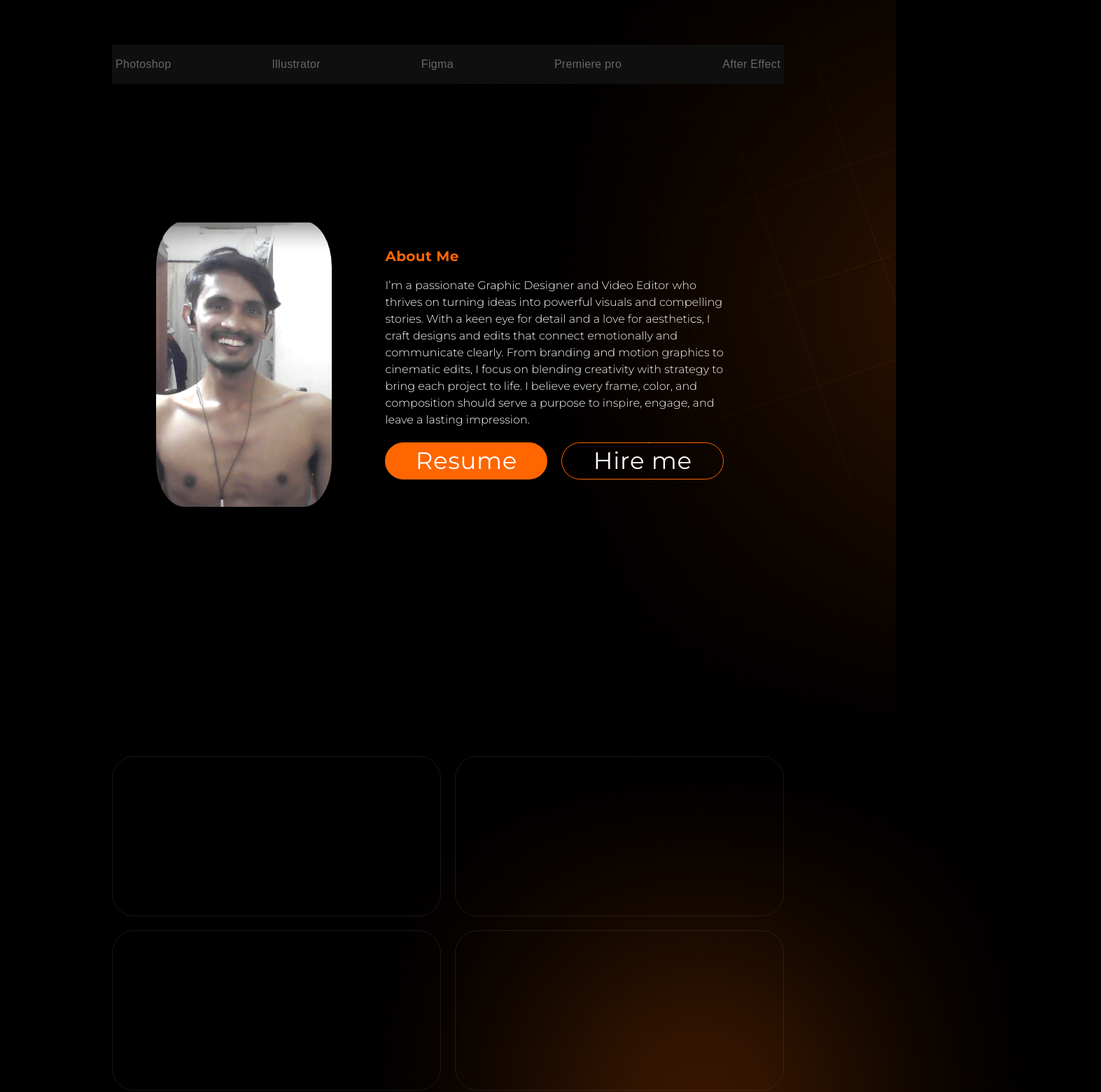
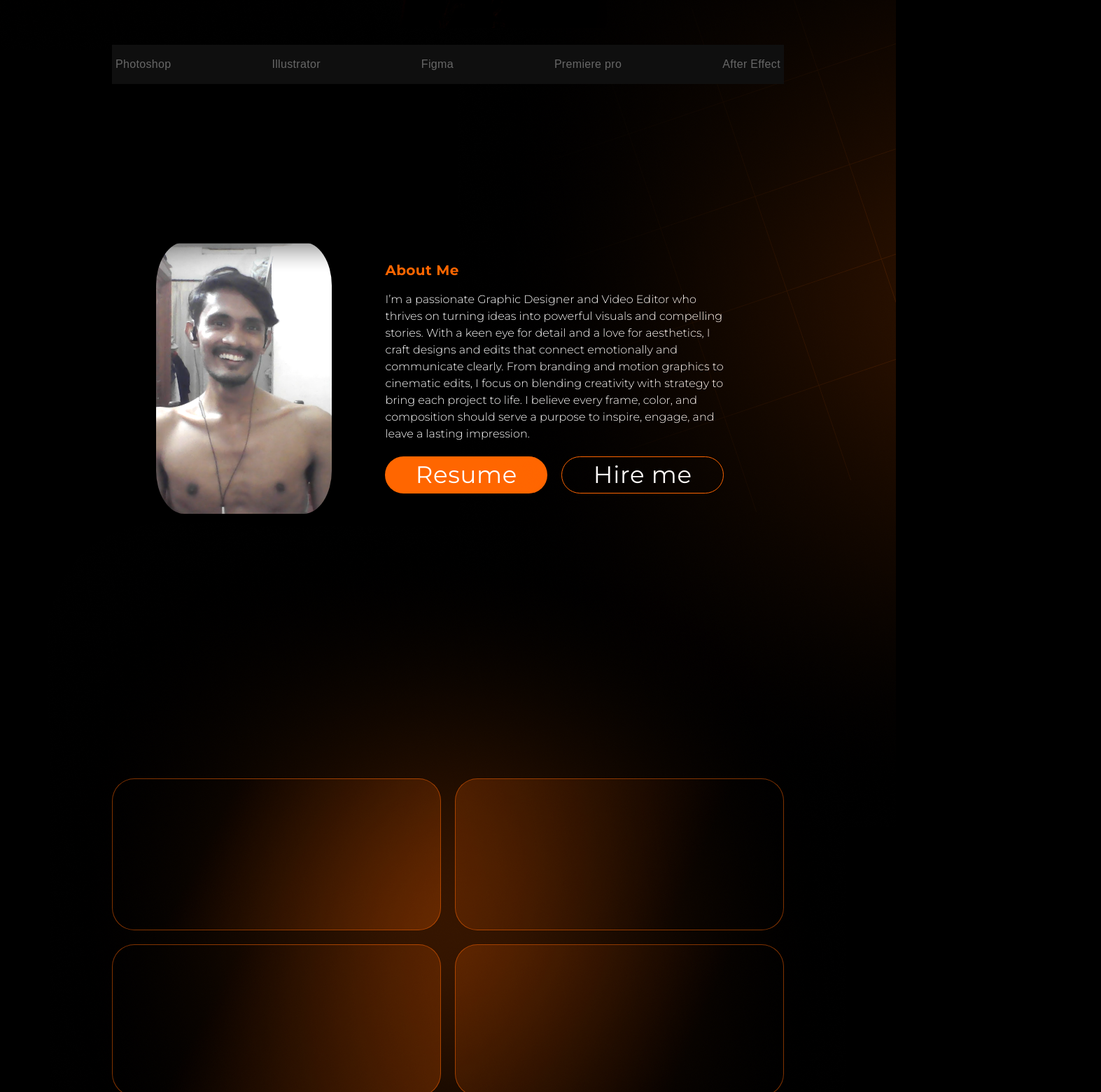
Before and after one commit to hrithic-raj/GraphicDesigner-Portfolio, a Next.js app: page / in a window 1280 px wide. Shown: the part 680-2240 px from the top of the page at 70% size, 1573 px wide, since content can reach past the window. Built offline with nearby package versions, Linux system fonts and the light colour scheme.

Commit message:
for portfolio section a simple structure is complete

```diff
--- a/src/components/About.tsx
+++ b/src/components/About.tsx
@@ -1,7 +1,7 @@
 import aboutPhoto from '../assets/about.png';
 function About() {
   return (
-    <div id="about" className="h-screen w-full bg-[#00000]">
+    <div id="about" className="h-screen w-full bg-[#00000] pt-10">
       <div className="flex justify-center items-center h-full w-full">
         {/* About Box */}
         <div className="flex justify-between items-center min-h-1/2 h-[60%] w-[70%]">
--- a/src/components/Portfolio.tsx
+++ b/src/components/Portfolio.tsx
@@ -2,20 +2,27 @@
 import glowMiddle from '../assets/glow-last-middle.png';
 function Portfolio() {
   return (
-    <div id="portfolio" className="relative h-screen w-full bg-[#00000] border-b-2">
+    <div id="portfolio" className="relative h-screen w-full bg-[#00000] border-b-2 pt-10">
       <img
         src={glowMiddle.src}
         draggable={false}
         onDragStart={(e) => e.preventDefault()}
         onMouseDown={(e) => e.preventDefault()}
-        className="absolute top-[10%] left-1/3 object-contain pointer-events-none select-none z-1"
+        className="absolute top-1/2 left-1/2 -translate-x-1/2 -translate-y-1/2 object-contain pointer-events-none select-none z-1"
       />
       <div className="flex justify-center items-center h-full w-full">
         <div className="grid grid-cols-2 grid-rows-2 h-[60%] w-3/4 gap-5">
-          <div className="border w-full h-full rounded-4xl"></div>
-          <div className="border w-full h-full rounded-4xl"></div>
-          <div className="border w-full h-full rounded-4xl"></div>
-          <div className="border w-full h-full rounded-4xl"></div>
+          {/* <div className="border w-full h-full rounded-4xl
+            bg-linear-to-br from-[#000000] from-0% via-[#000000] via-50% to-[#FF6600] to-100%">
+          </div> */}
+          <div className="bg-[url('../assets/gradient-left.png')] bg-cover bg-center rounded-4xl border border-[#FF6600]/50">
+          </div>
+          <div className="bg-[url('../assets/gradient-right.png')] bg-cover bg-center rounded-4xl border border-[#FF6600]/50">
+          </div>
+          <div className="bg-[url('../assets/gradient-left.png')] bg-cover bg-center rounded-4xl border border-[#FF6600]/50">
+          </div>
+          <div className="bg-[url('../assets/gradient-right.png')] bg-cover bg-center rounded-4xl border border-[#FF6600]/50">
+          </div>
         </div>
       </div>
     </div>
```
Also changed, not shown: src/assets/gradient-left.png (added), src/assets/gradient-right.png (added).
